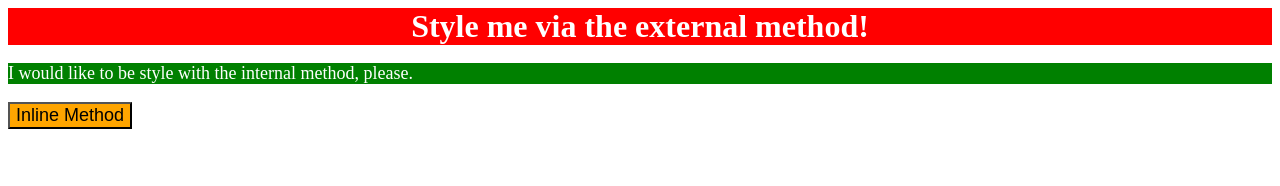
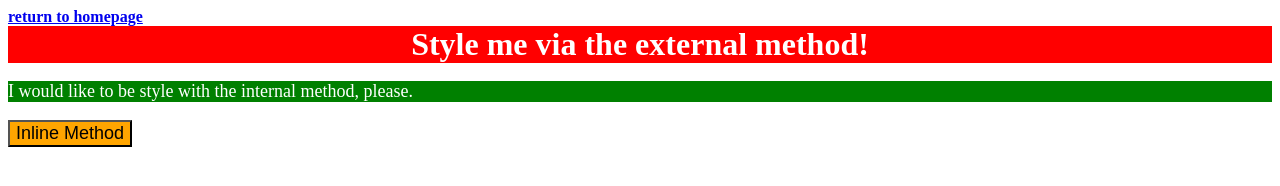
Before and after one commit to justinofimbert/foundations-exercises, a plain HTML site: page 01-css-methods/01.html in a window 1280 px wide. Drawn offline with Linux system fonts and the light colour scheme.

Commit message:
added 'return to homepage' link at the top of every exercise page

```diff
--- a/01-css-methods/01.html
+++ b/01-css-methods/01.html
@@ -12,7 +12,9 @@
         }
     </style>
 </head>
+
 <body>
+    <a href="../index.html"><strong>return to homepage</strong></a>
     <div>Style me via the external method!</div>
     <p>I would like to be style with the internal method, please.</p>
     <button style="background-color: orange; font-size: 18px;">Inline Method</button>
```
Also changed, not shown: 02-class-id-selectors/02.html (+1 -0 lines), 03-grouping-selectors/03.html (+3 -0 lines), 04-chaining-selectors/04.html (+1 -0 lines), 05-descendant-combinator/05.html (+2 -0 lines), 06-cascade-fix/06.html (+2 -0 lines).
